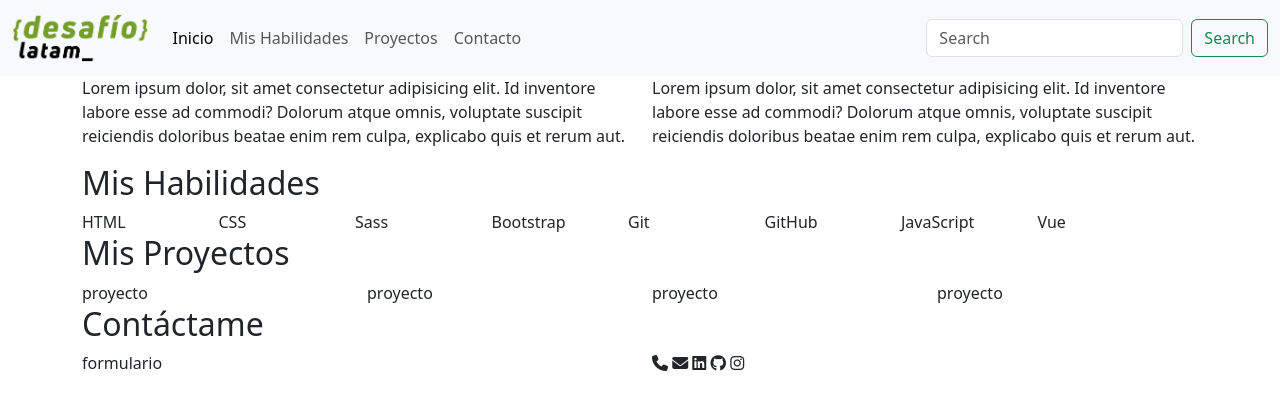
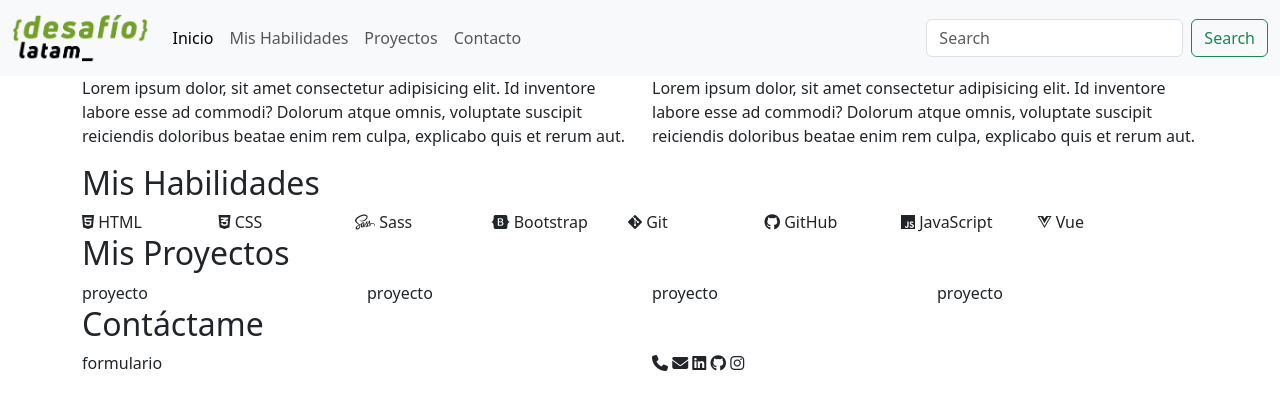
Before and after one commit to plazasoto/Desafio_Portafolio_Bootstrap_CSS, a website: page index.html in a window 1280 px wide. Drawn offline with Linux system fonts and the light colour scheme.

Commit message:
Más íconos en habilidades

```diff
--- a/index.html
+++ b/index.html
@@ -63,29 +63,37 @@
         <div class="row">
             <div class="col-6 row">
                 <div class="col-12 col-sm-12 col-md-3">
+                    <i class="fa-brands fa-html5"></i>
                     HTML
                 </div>
                 <div class="col-12 col-sm-12 col-md-3">
+                    <i class="fa-brands fa-css3-alt"></i>
                     CSS
                 </div>
                 <div class="col-12 col-sm-12 col-md-3">
+                    <i class="fa-brands fa-sass"></i>
                     Sass
                 </div>
                 <div class="col-12 col-sm-12 col-md-3">
+                    <i class="fa-brands fa-bootstrap"></i>
                     Bootstrap
                 </div>
             </div>
             <div class="col-6 row">
                 <div class="col-12 col-sm-12 col-md-3">
+                    <i class="fa-brands fa-git-alt"></i>
                     Git
                 </div>
                 <div class="col-12 col-sm-12 col-md-3">
+                    <i class="fa-brands fa-github"></i>
                     GitHub
                 </div>
                 <div class="col-12 col-sm-12 col-md-3">
+                    <i class="fa-brands fa-js"></i>
                     JavaScript
                 </div>
                 <div class="col-12 col-sm-12 col-md-3">
+                    <i class="fa-brands fa-vuejs"></i>
                     Vue
                 </div>
             </div>
```
